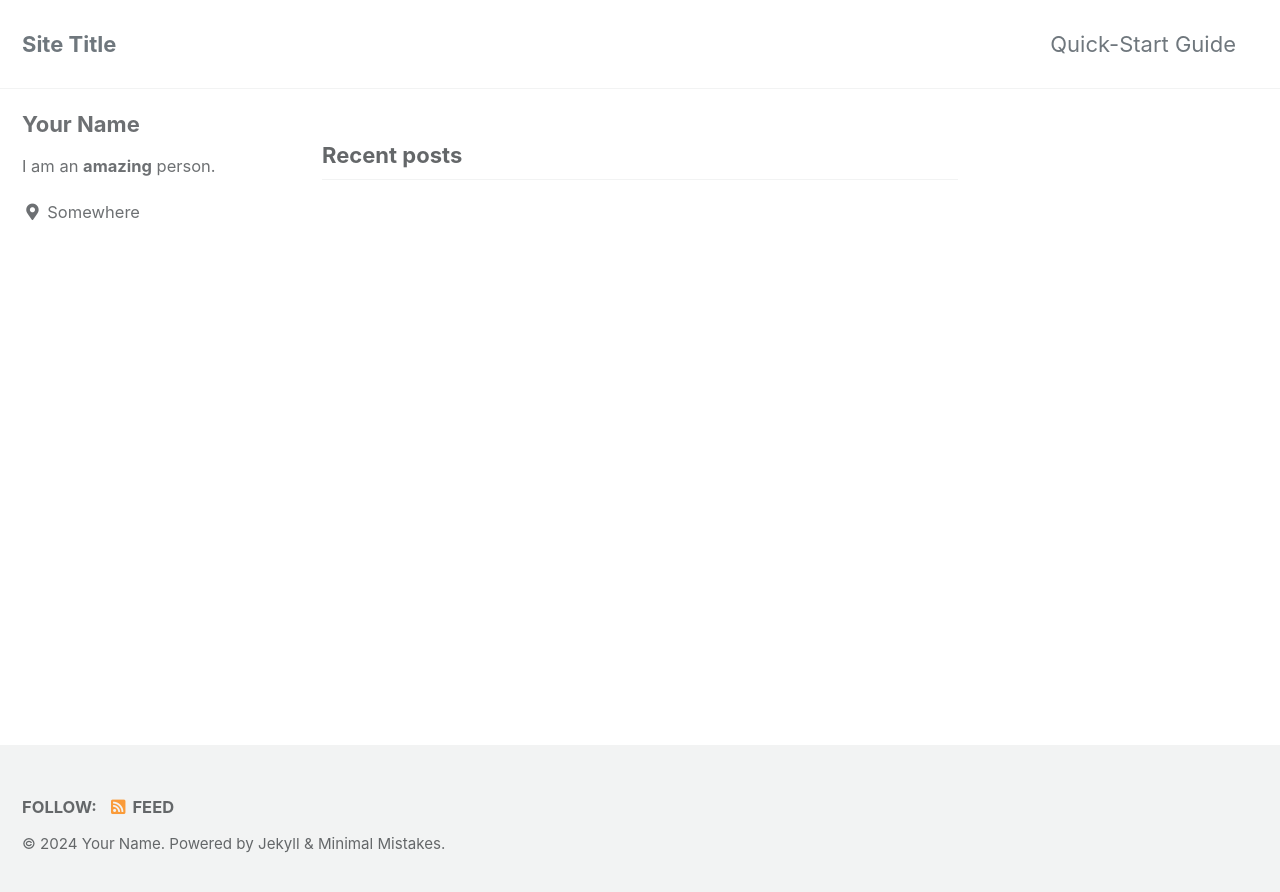
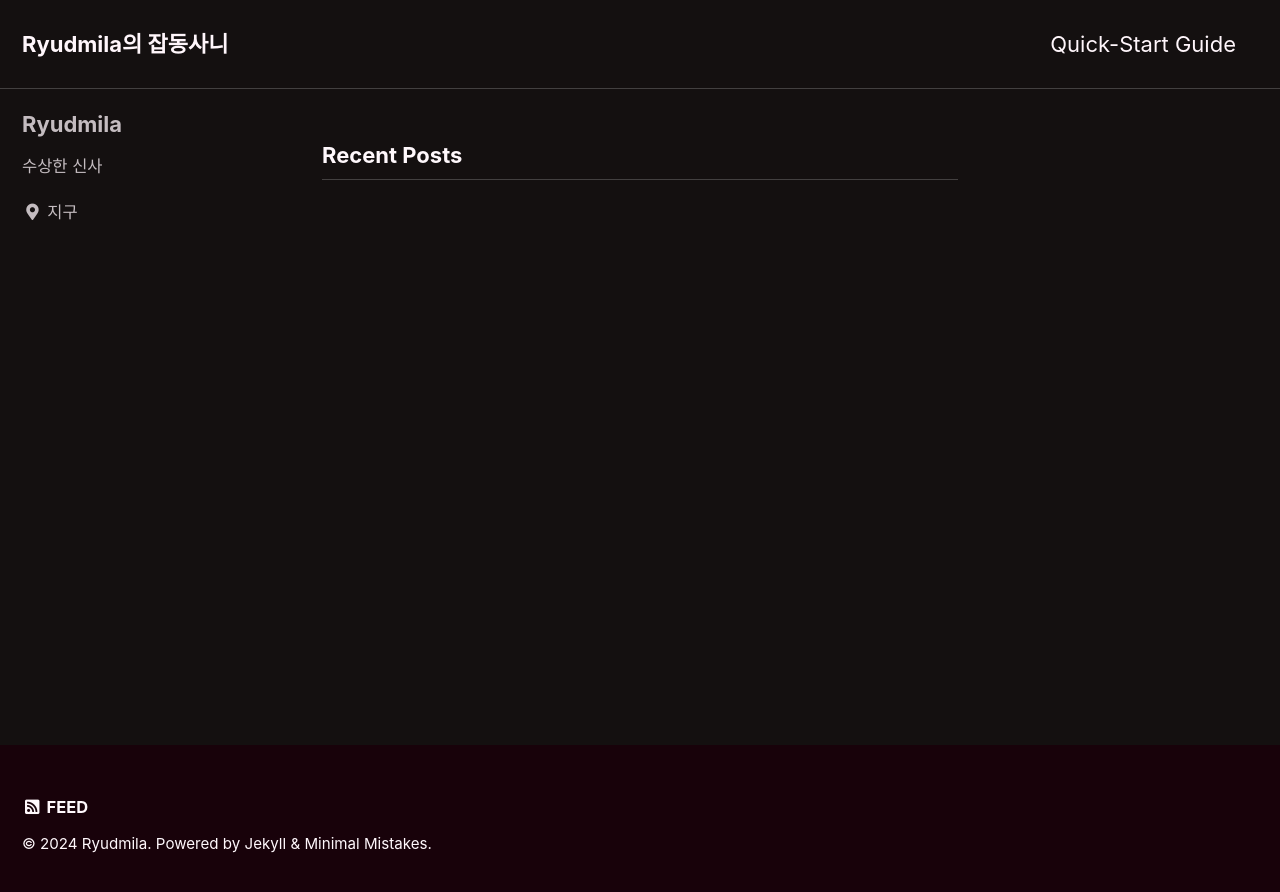
Before and after one commit to Ryudmila/blog, a Jekyll site: the page built from index.html, in a window 1280 px wide. Shown: the top 892 px of the page. Built offline with Jekyll 4.4.1, drawn with Linux system fonts in a browser that asks for light colours; cached includes are drawn as plain includes; the list of posts is cut into pages by our own code.

Commit message:
Update _config.yml

```diff
--- a/_config.yml
+++ b/_config.yml
@@ -12,16 +12,16 @@
 
 # theme                  : "minimal-mistakes-jekyll"
 # remote_theme           : "mmistakes/minimal-mistakes"
-minimal_mistakes_skin    : "default" # "air", "aqua", "contrast", "dark", "dirt", "neon", "mint", "plum", "sunrise"
+minimal_mistakes_skin    : "neon" # "air", "aqua", "contrast", "dark", "dirt", "neon", "mint", "plum", "sunrise"
 
 # Site Settings
-locale                   : "en-US"
-title                    : "Site Title"
+locale                   : "ko-KO"
+title                    : "Ryudmila의 잡동사니"
 title_separator          : "-"
 subtitle                 : # site tagline that appears below site title in masthead
-name                     : "Your Name"
-description              : "An amazing website."
-url                      : # the base hostname & protocol for your site e.g. "https://mmistakes.github.io"
+name                     : "Ryudmila"
+description              : "잡동사니"
+url                      : "https://ryudmila.github.io"# the base hostname & protocol for your site e.g. "https://mmistakes.github.io"
 baseurl                  : # the subpath of your site, e.g. "/blog"
 repository               : # GitHub username/repo-name e.g. "mmistakes/minimal-mistakes"
 teaser                   : # path of fallback teaser image, e.g. "/assets/images/500x300.png"
@@ -104,10 +104,10 @@ analytics:
 
 # Site Author
 author:
-  name             : "Your Name"
+  name             : "Ryudmila"
   avatar           : # path of avatar image, e.g. "/assets/images/bio-photo.jpg"
-  bio              : "I am an **amazing** person."
-  location         : "Somewhere"
+  bio              : "수상한 신사"
+  location         : "지구"
   email            :
   links:
     - label: "Email"
```
